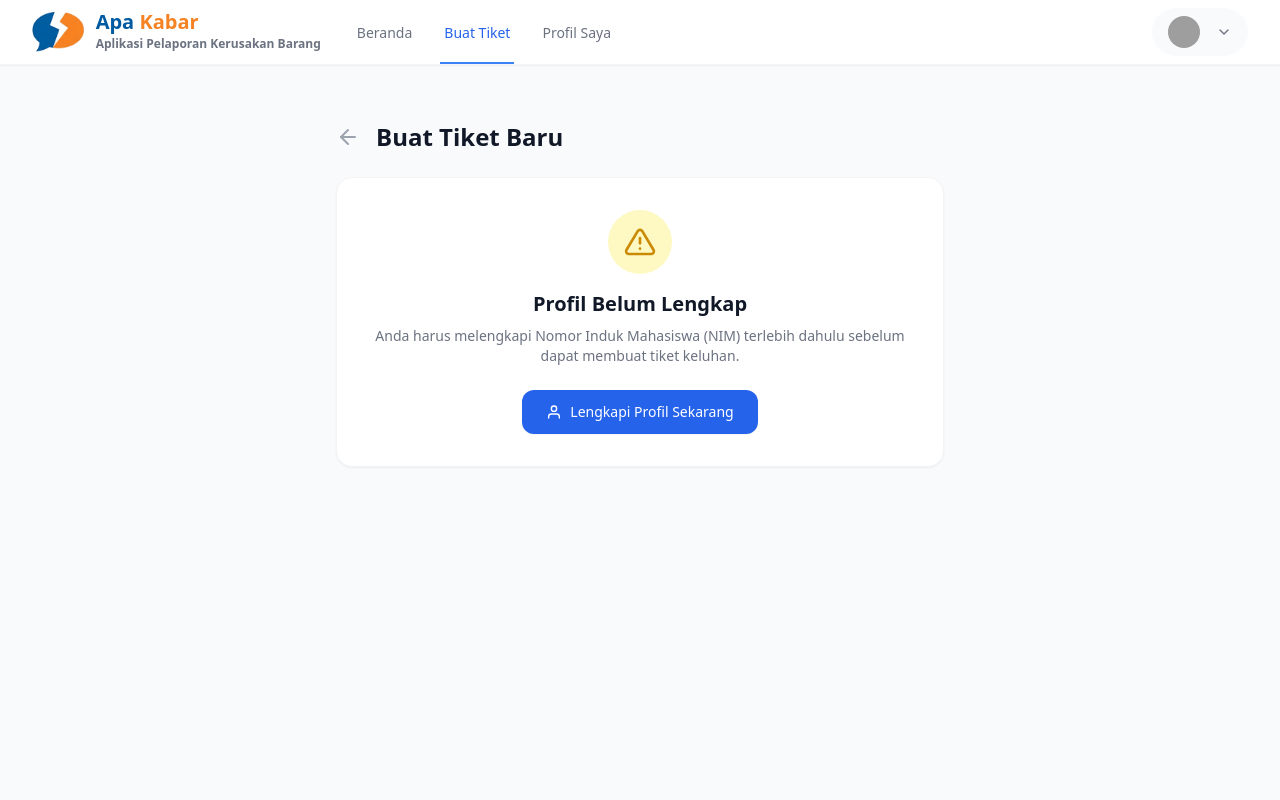
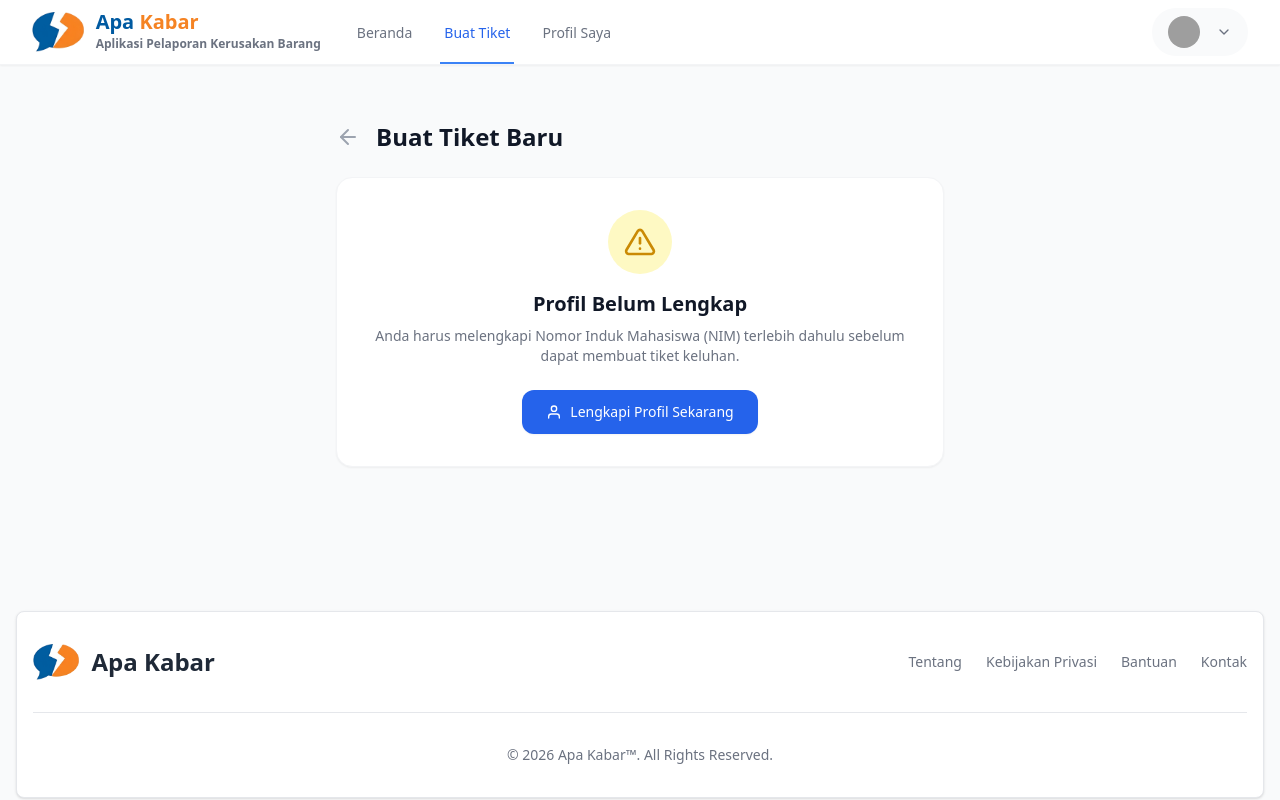
Before and after one commit to RfndUsdan/fe-student-ticket, a Vue app: page /ticket/create in a window 1280 px wide. Built offline with nearby package versions, Linux system fonts and the light colour scheme; grey boxes are pictures that could not be loaded.

Commit message:
Add Footer component and update App layout for improved structure

```diff
--- /dev/null
+++ b/src/components/app/Footer.vue
@@ -0,0 +1,31 @@
+<template>
+  <!-- Hapus dark:bg-gray-800 dan dark:border-gray-700 dari baris di bawah -->
+  <footer class="bg-white rounded-lg shadow border border-gray-200 m-4">
+    <div class="w-full max-w-screen-xl mx-auto p-4 md:py-8">
+      <div class="sm:flex sm:items-center sm:justify-between">
+        <router-link to="/" class="flex items-center mb-4 sm:mb-0 space-x-3 rtl:space-x-reverse">
+            <img src="/logo.png" class="h-8 md:h-9 w-auto object-contain" alt="Logo Sistem Tiket" />          <!-- Hapus dark:text-white -->
+          <span class="text-2xl font-semibold whitespace-nowrap text-gray-800">Apa Kabar</span>
+        </router-link>
+        <!-- Hapus dark:text-gray-400 -->
+        <ul class="flex flex-wrap items-center mb-6 text-sm font-medium text-gray-500 sm:mb-0">
+          <li><a href="#" class="hover:underline me-4 md:me-6">Tentang</a></li>
+          <li><a href="#" class="hover:underline me-4 md:me-6">Kebijakan Privasi</a></li>
+          <li><a href="#" class="hover:underline me-4 md:me-6">Bantuan</a></li>
+          <li><a href="#" class="hover:underline">Kontak</a></li>
+        </ul>
+      </div>
+      <!-- Hapus dark:border-gray-700 -->
+      <hr class="my-6 border-gray-200 sm:mx-auto lg:my-8" />
+      <!-- Hapus dark:text-gray-400 -->
+      <span class="block text-sm text-gray-500 sm:text-center">
+        © {{ currentYear }} <router-link to="/" class="hover:underline">Apa Kabar™</router-link>. All Rights Reserved.
+      </span>
+    </div>
+  </footer>
+</template>
+
+<script setup>
+import { ref } from 'vue';
+const currentYear = ref(new Date().getFullYear());
+</script>
--- a/src/layouts/App.vue
+++ b/src/layouts/App.vue
@@ -1,6 +1,7 @@
 <script setup>
 import Navbar from '@/components/app/Navbar.vue'; // (Sesuaikan path ini seperti yang sudah benar sebelumnya)
 import MobileBottomNav from '@/components/app/MobileBottomNav.vue';
+import Footer from '@/components/app/Footer.vue'; // 1. Import Footer di sini
 </script>
 
 <template>
@@ -11,6 +12,10 @@ import MobileBottomNav from '@/components/app/MobileBottomNav.vue';
             <router-view></router-view>
         </main>
 
+        <div class="pb-16 md:pb-0">
+            <Footer />
+        </div>
+
         <MobileBottomNav />
     </div>
 </template>
--- a/src/plugins/axios.js
+++ b/src/plugins/axios.js
@@ -3,7 +3,7 @@ import Cookies from 'js-cookie'
 
 const token = Cookies.get('token')
 
-axios.defaults.baseURL = 'http://192.168.1.4:8000/api'
+axios.defaults.baseURL = 'http://10.40.2.44:8000/api'
 axios.defaults.headers.common['X-Requested-With'] = 'XMLHttpRequest'
 // axios.defaults.headers.common['Content-Type'] = 'application/json'
 axios.defaults.headers.common['Accept'] = 'application/json'
```
